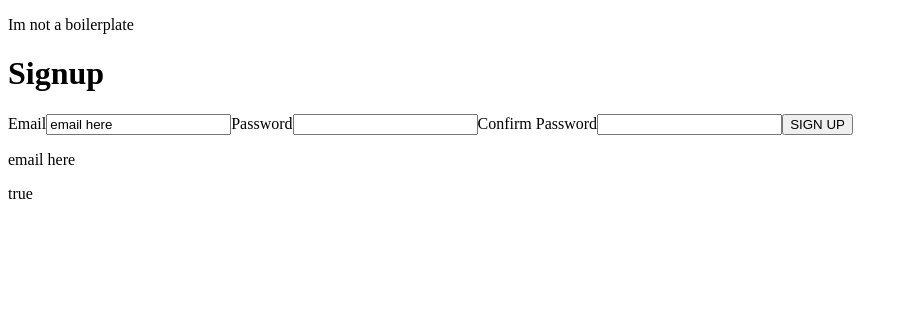
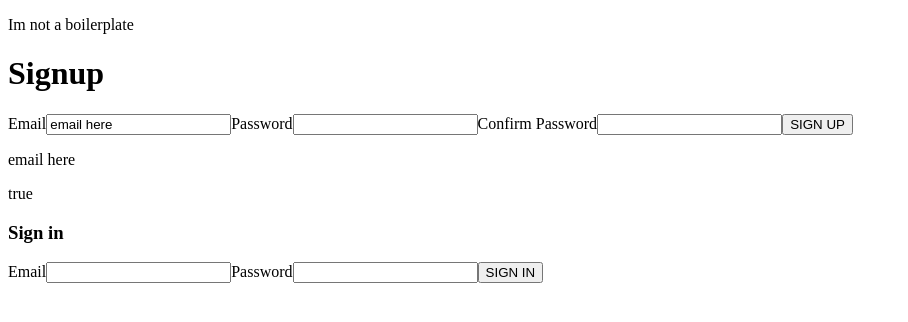
Before and after one commit to Ohshi60/GBCode-Challenge, a React (Create React App) app in the folder user-frontend/: page / in a window 1280 px wide. Shown: the top 322 px of the page, without its empty margins (0-908 px from the left). Built offline with nearby package versions, Linux system fonts and the light colour scheme; no server answers.

Commit message:
sign in/up/out on frontend

```diff
--- a/user-frontend/package.json
+++ b/user-frontend/package.json
@@ -11,6 +11,7 @@
     "@types/react": "^17.0.38",
     "@types/react-dom": "^17.0.11",
     "axios": "^0.24.0",
+    "firebase": "^9.6.1",
     "react": "^17.0.2",
     "react-dom": "^17.0.2",
     "react-scripts": "5.0.0",
--- a/user-frontend/src/App.tsx
+++ b/user-frontend/src/App.tsx
@@ -1,15 +1,34 @@
 //Lib imports
-import React from 'react';
+import React, {useState, useEffect} from 'react';
 
 //components
 import Signup from './components/Signup'
+import Signin from './components/Signin'
+import Signout from './components/Signout'
 
+
+//services
+import {auth, onAuthStateChanged} from './services/auth'
 //misc setup
 function App() {
+  const [user,setUser] = useState<any | null>(null)
+
+  useEffect(() => {
+    onAuthStateChanged(auth, (user: any) => {
+      if(user){
+        setUser(user)
+        console.log('User just logged in: ' , user.email)
+      } else {
+        setUser(null)
+      }
+    } )
+  }, [])
+
   return (
     <div className="App">
       <p>Im not a boilerplate</p>
       <Signup></Signup>
+      {user===null? <Signin></Signin>: <Signout></Signout> }
     </div>
   );
 }
--- /dev/null
+++ b/user-frontend/src/components/Signin.tsx
@@ -0,0 +1,37 @@
+//lib imports
+import React, {useState} from 'react'
+import axios from 'axios'
+//components
+import {auth, signInWithEmailAndPassword} from '../services/auth'
+export default function Signin() {
+
+  const [email,setEmail] = useState('')
+  const [password,setPassword] = useState('')
+
+  const signIn = async (event: any) => {
+    event.preventDefault()
+    try {
+      const userCreds = await signInWithEmailAndPassword(auth, email, password)
+      const user = userCreds.user
+      console.log('#######')
+      console.log(user)
+    } catch (error) {
+      console.log(error)
+    }
+  }
+
+  return (
+    <div>
+      <h3> Sign in</h3>
+      <form onSubmit={signIn}>
+        <label>Email
+          <input type="email" value={email} onChange={(event) => {setEmail(event.target.value)}}></input>
+        </label>
+        <label>Password
+          <input type="password" value={password} onChange={(event) => {setPassword(event.target.value)}}></input>
+        </label>
+        <button type="submit">SIGN IN</button>
+      </form>
+    </div>
+  )
+}
--- /dev/null
+++ b/user-frontend/src/components/Signout.tsx
@@ -0,0 +1,16 @@
+import { signOut } from 'firebase/auth'
+import React from 'react'
+
+import {auth} from '../services/auth'
+export default function Signout() {
+  const signOutHandler = () => {
+    signOut(auth).then( () => {
+      console.log('signout called')
+    })
+  }
+  return (
+    <div>
+      <button onClick={signOutHandler}>Sign out</button>
+    </div>
+  )
+}
--- a/user-frontend/src/components/Signup.tsx
+++ b/user-frontend/src/components/Signup.tsx
@@ -2,6 +2,7 @@
 import React, {useState} from 'react'
 import axios from 'axios'
 //components
+import {auth, createUserWithEmailAndPassword} from '../services/auth'
 
 //misc
 const baseUrl="http://localhost:3001/user/signup"
@@ -11,6 +12,23 @@ export default function Signup() {
   const [email, setEmail] = useState('email here')
   const [password,setPassword] = useState('')
   const [confirmPw, setConfirmPw] = useState('')
+
+  const signUpNewUser = async (event: any) => {
+    event.preventDefault()
+    if(password === confirmPw) {
+      try{
+        const newUserCredential = await createUserWithEmailAndPassword(auth, email, password)
+
+        const user = newUserCredential.user
+        console.log(user)
+      } catch (e) {
+        console.log(e)
+      }
+    } else {
+      alert('Passwords do not match')
+    }
+
+  }
 
   const handleSubmit = (event: any) => {
     event.preventDefault()
@@ -28,12 +46,11 @@ export default function Signup() {
         console.error(e.message)
       })
     }
-
   }
   return (
     <div>
       <h1>Signup</h1>
-      <form onSubmit={handleSubmit}>
+      <form onSubmit={signUpNewUser}>
         <label>Email
           <input type="email" value={email} onChange={(event) => {setEmail(event.target.value)}}></input>
         </label>
--- /dev/null
+++ b/user-frontend/src/services/auth.ts
@@ -0,0 +1,16 @@
+// Import the functions you need from the SDKs you need
+import { initializeApp } from "firebase/app";
+import {
+  getAuth,
+  createUserWithEmailAndPassword,
+  signInWithEmailAndPassword,
+  onAuthStateChanged
+  } from 'firebase/auth'
+
+import firebaseConfig from "../config/firebase-config";
+
+// Initialize Firebase
+const app = initializeApp(firebaseConfig);
+const auth = getAuth(app)
+
+export {auth, createUserWithEmailAndPassword, signInWithEmailAndPassword, onAuthStateChanged}
```
Also changed, not shown: 2 other files (tests, documents, lock files or other folders).
